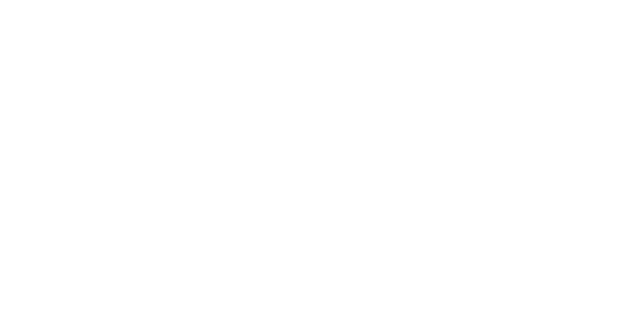
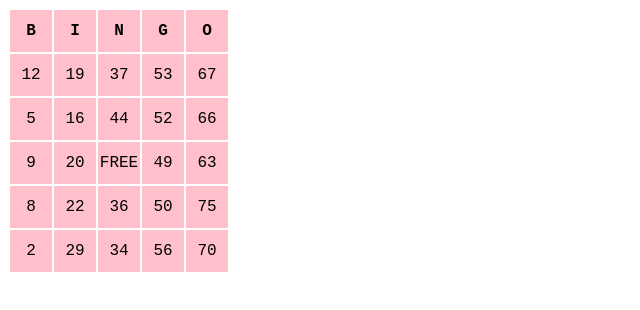
Before and after one commit to takuya12345/bingo, a plain HTML site: page index.html in a window 1280 px wide. Shown: the whole page, without its empty margins (0-640 px from the left). Drawn offline with Linux system fonts and the light colour scheme.

Commit message:
feat: ビンゴの数字を並べました

```diff
--- a/index.html
+++ b/index.html
@@ -4,9 +4,22 @@
     <meta charset="UTF-8">
     <meta http-equiv="X-UA-Compatible" content="IE=edge">
     <meta name="viewport" content="width=device-width, initial-scale=1.0">
+    <link rel="stylesheet" href="style.css">
     <title>Document</title>
 </head>
 <body>
+    <table>
+        <thead>
+            <tr><th>B</th><th>I</th><th>N</th><th>G</th><th>O</th></tr>
+        </thead>
+        <tbody>
+            <!-- <tr><td>1</td><td>1</td><td>1</td><td>1</td><td>1</td></tr>
+            <tr><td>1</td><td>1</td><td>1</td><td>1</td><td>1</td></tr>
+            <tr><td>1</td><td>1</td><td>1</td><td>1</td><td>1</td></tr>
+            <tr><td>1</td><td>1</td><td>1</td><td>1</td><td>1</td></tr>
+            <tr><td>1</td><td>1</td><td>1</td><td>1</td><td>1</td></tr> -->
+        </tbody>
+    </table>
     <script src="index.js"></script>
 </body>
 </html>
--- a/index.js
+++ b/index.js
@@ -4,14 +4,14 @@
     function createColumn(col) {
         const source = [];
         for (let i = 0; i < 15; i++) {
-            source[i] = i + 1 * col;
+            source[i] = i + 1 + 15 * col;
         }
 
-        const columns = [];
+        const column = [];
         for (let i = 0; i < 5; i++) {
-            columns[i] = source.splice(Math.floor(Math.random() * source.length), 1)[0];
+            column[i] = source.splice(Math.floor(Math.random() * source.length), 1)[0];
         }
-        return columns;
+        return column;
     }
 
     const columns = [];
@@ -20,5 +20,25 @@
     columns[2] = createColumn(2);
     columns[3] = createColumn(3);
     columns[4] = createColumn(4);
-    console.table(columns);
+    columns[2][2] = 'FREE';
+
+    const bingo = [];
+    for (let row = 0; row < 5; row++) {
+        bingo[row] = [];
+
+        for (let col = 0; col < 5; col++) {
+            bingo[row][col] = columns[col][row];
+        }
+    }
+    console.table(bingo);
+
+    for (let row = 0; row < 5; row++) {
+        const tr = document.createElement('tr');
+        for (let col = 0; col < 5; col++) {
+            const td = document.createElement('td');
+            td.textContent = bingo[row][col];
+            tr.appendChild(td);
+        }
+    document.querySelector('tbody').appendChild(tr);
+    }
 }
--- /dev/null
+++ b/style.css
@@ -0,0 +1,11 @@
+body {
+    font-family: 'Courier New', Courier, monospace;
+}
+
+th, td {
+    background: pink;
+    width: 40px;
+    height: 40px;
+    text-align: center;
+    line-height: 40px;
+}
```
